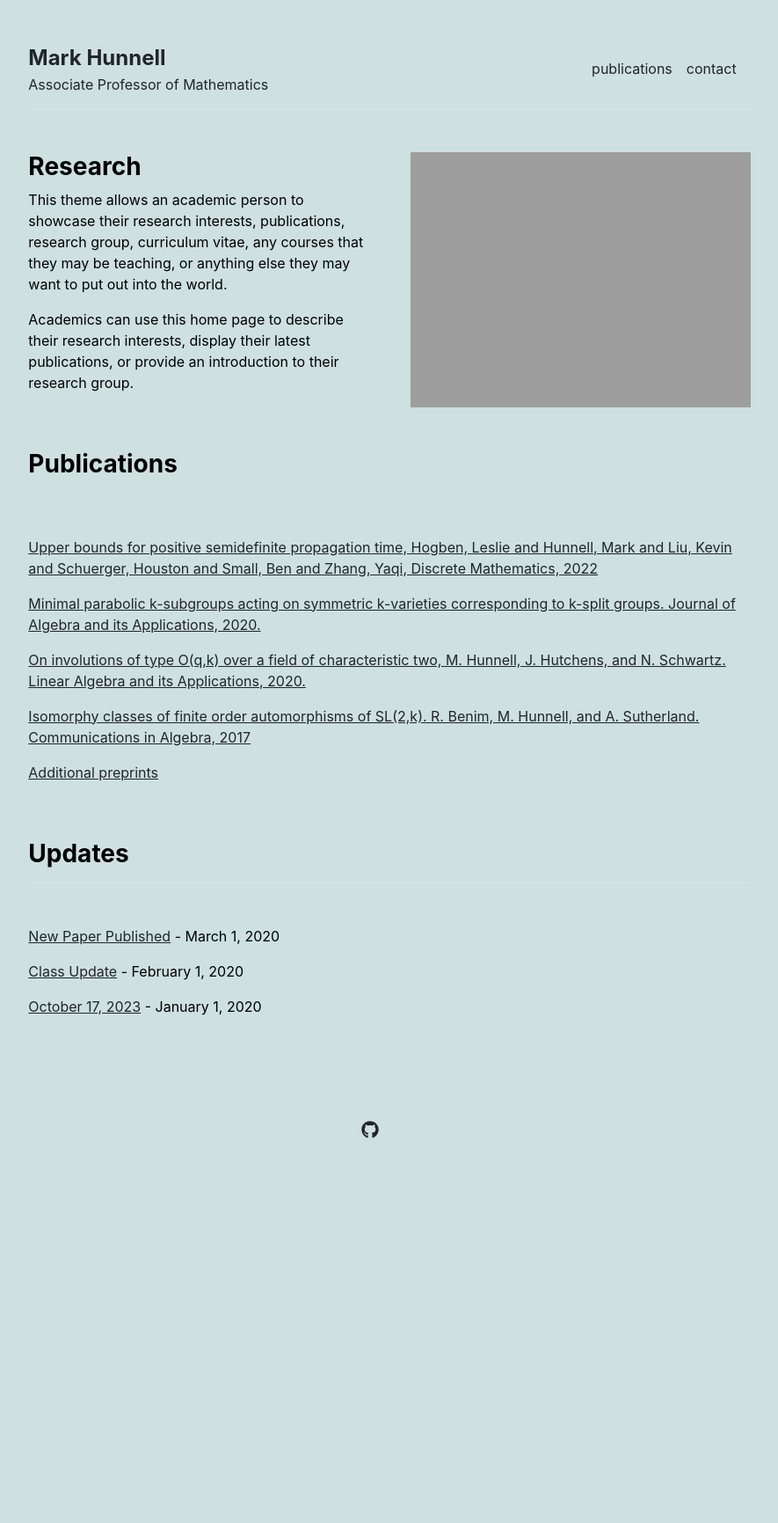
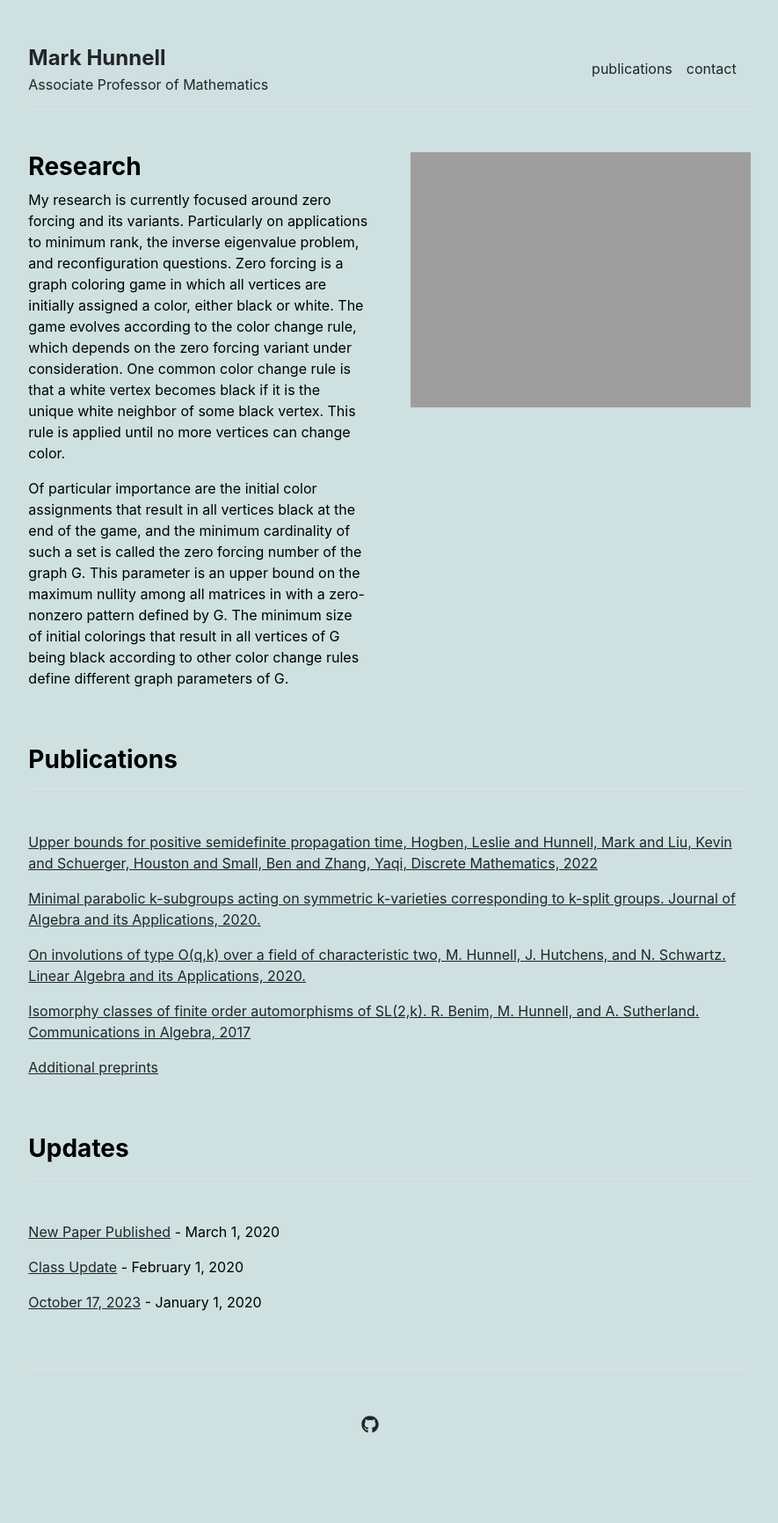
Before and after one commit to hunnellm/hunnellm.github.io, a Jekyll site: the page built from index.md, in a window 1280 px wide. Shown: the whole page at 88% size, without its empty margins (197-1082 px from the left). Built offline with Jekyll 4.4.1, drawn with Linux system fonts in a browser that asks for light colours; before the commit the page ends 1395 px from its top, so only the background shows below that.

Commit message:
Update index.md

```diff
--- a/index.md
+++ b/index.md
@@ -3,6 +3,6 @@ layout: home
 title: "Home"
 ---
 
-This theme allows an academic person to showcase their research interests, publications, research group, curriculum vitae, any courses that they may be teaching, or anything else they may want to put out into the world.
+My research is currently focused around zero forcing and its variants.  Particularly on applications to minimum rank, the inverse eigenvalue problem, and reconfiguration questions.  Zero forcing is a graph coloring game in which all vertices are initially assigned a color, either black or white.  The game evolves according to the color change rule, which depends on the zero forcing variant under consideration.  One common color change rule is that a white vertex becomes black if it is the unique white neighbor of some black vertex. This rule is applied until no more vertices can change color.
 
-Academics can use this home page to describe their research interests, display their latest publications, or provide an introduction to their research group.
+Of particular importance are the initial color assignments that result in all vertices black at the end of the game, and the minimum cardinality of such a set is called the zero forcing number of the graph G. This parameter is an upper bound on the maximum nullity among all matrices in with a zero-nonzero pattern defined by G. The minimum size of initial colorings that result in all vertices of G being black according to other color change rules define different graph parameters of G.
```
